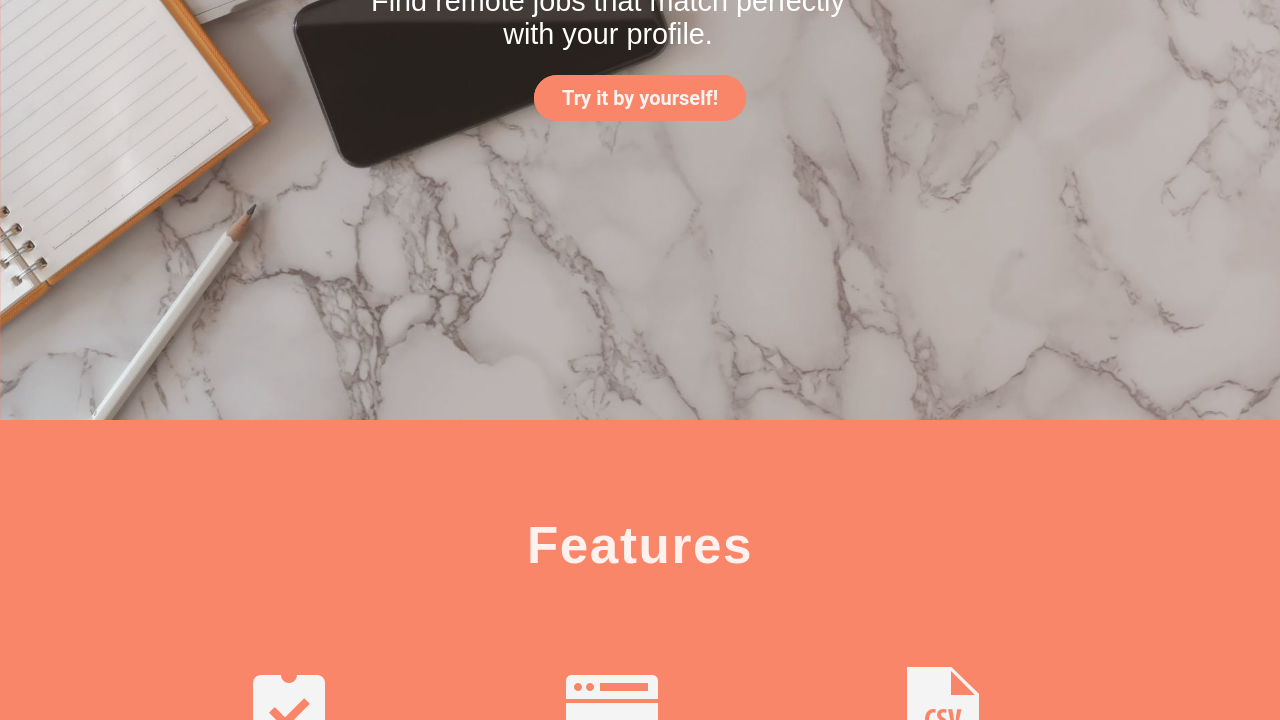
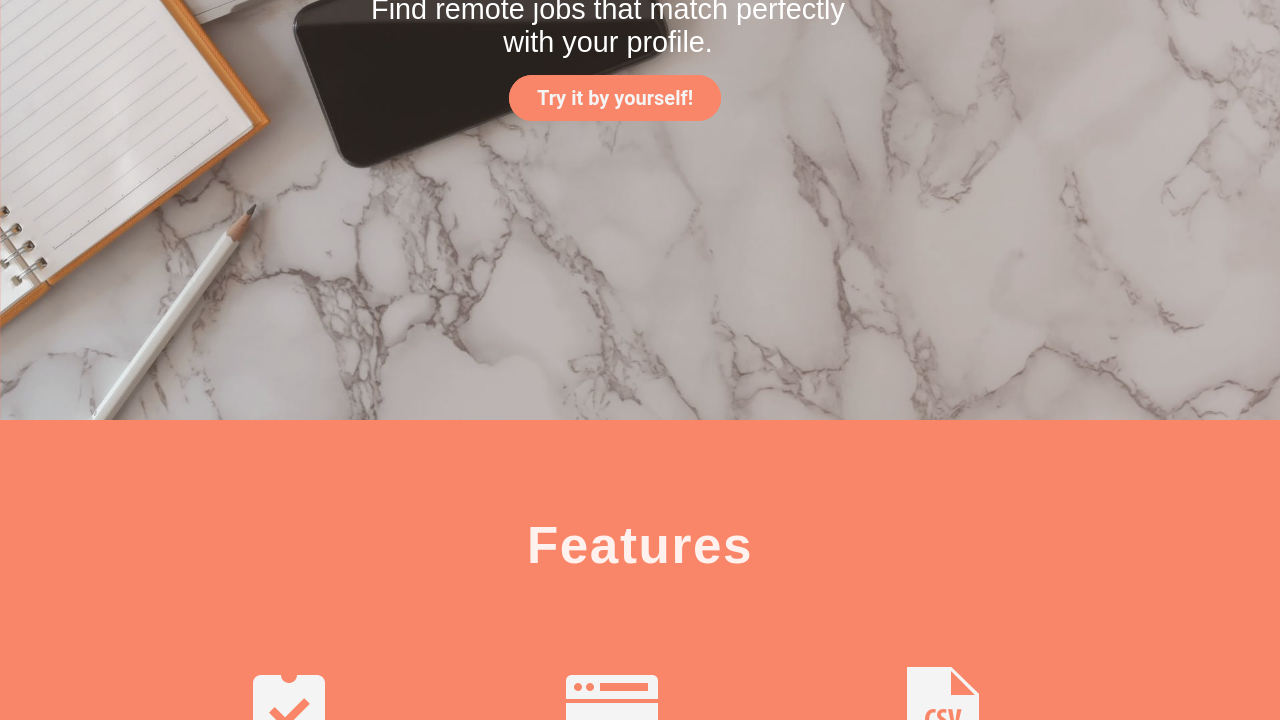
Before and after one commit to CrisRuedaP/landing-page, a plain HTML site: page index.html in a window 1280 px wide. Shown: the part 380-1100 px from the top of the page. Drawn offline with Linux system fonts and the light colour scheme.

Commit message:
fix margin

```diff
--- a/styles.css
+++ b/styles.css
@@ -152,7 +152,7 @@ main {
 	font-size: 1.8rem;
 	font-family: "Montserrat", sans-serif;
 	font-weight: 500;
-	margin-bottom: 1rem;
+	margin-bottom: 0.5rem;
 	margin-right: 4rem;
 	text-align: center;
 }
@@ -162,6 +162,7 @@ h1 {
 	font-size: 3rem;
 	text-transform: uppercase;
 	font-family: "Montserrat", sans-serif;
+	margin-bottom: 0.5rem;
 }
 
 .btn {
@@ -175,6 +176,7 @@ h1 {
 	border-style: solid;
 	border-radius: 35px;
 	cursor: pointer;
+	margin-right: 50px;
 }
 
 .btn-container {
```
